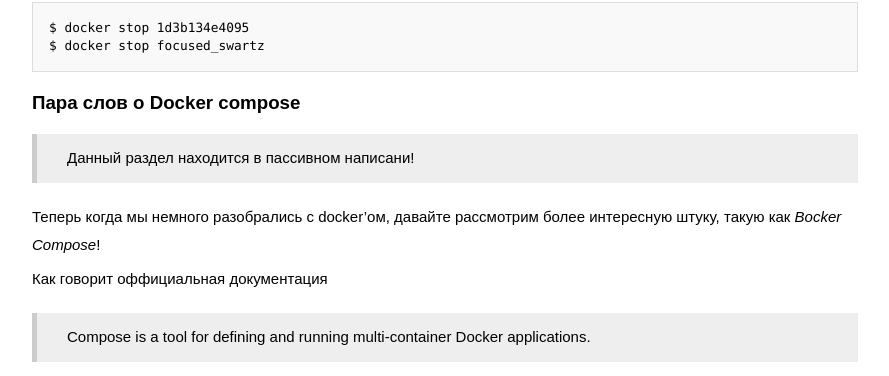
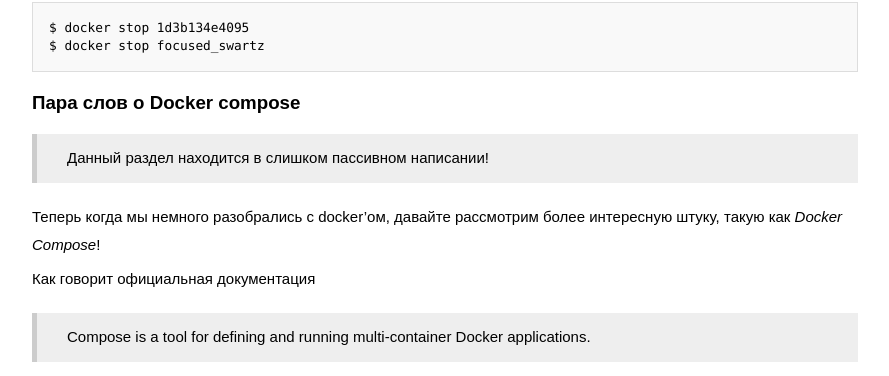
Before and after one commit to FreeCX/freecx.github.io, a Jekyll site: the page built from _posts/2016-02-15-working-with-docker.markdown, in a window 1280 px wide and 900 px high, scrolled down 5128 px. Shown: the part 111-487 px from the top of the window, without its empty margins (195-1084 px from the left). Built offline with Jekyll 4.4.1, drawn with Linux system fonts in a browser that asks for light colours; some web fonts are replaced; some of the changed text lies outside the part shown.

Commit message:
fix: typos

```diff
--- a/_posts/2016-02-15-working-with-docker.markdown
+++ b/_posts/2016-02-15-working-with-docker.markdown
@@ -285,11 +285,11 @@
 
 ### Пара слов о Docker compose
 
-> Данный раздел находится в пассивном написани!
+> Данный раздел находится в слишком пассивном написании!
 
-Теперь когда мы немного разобрались с docker'ом, давайте рассмотрим более интересную штуку, такую как *Вocker Сompose*!
+Теперь когда мы немного разобрались с docker'ом, давайте рассмотрим более интересную штуку, такую как *Docker Сompose*!
 
-Как говорит оффициальная документация
+Как говорит официальная документация
 
 > Compose is a tool for defining and running multi-container Docker applications.
 
```
Also changed, not shown: other parts of _posts/2016-02-15-working-with-docker.markdown (+1 -1 lines).
